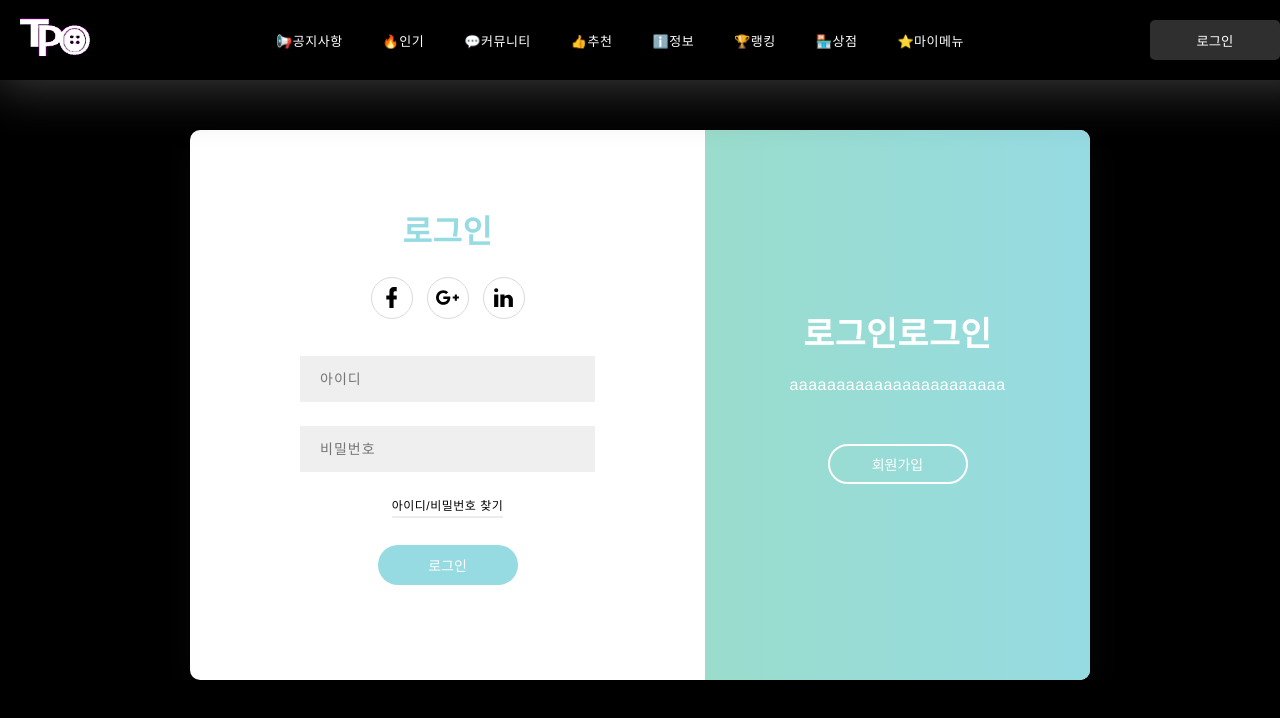
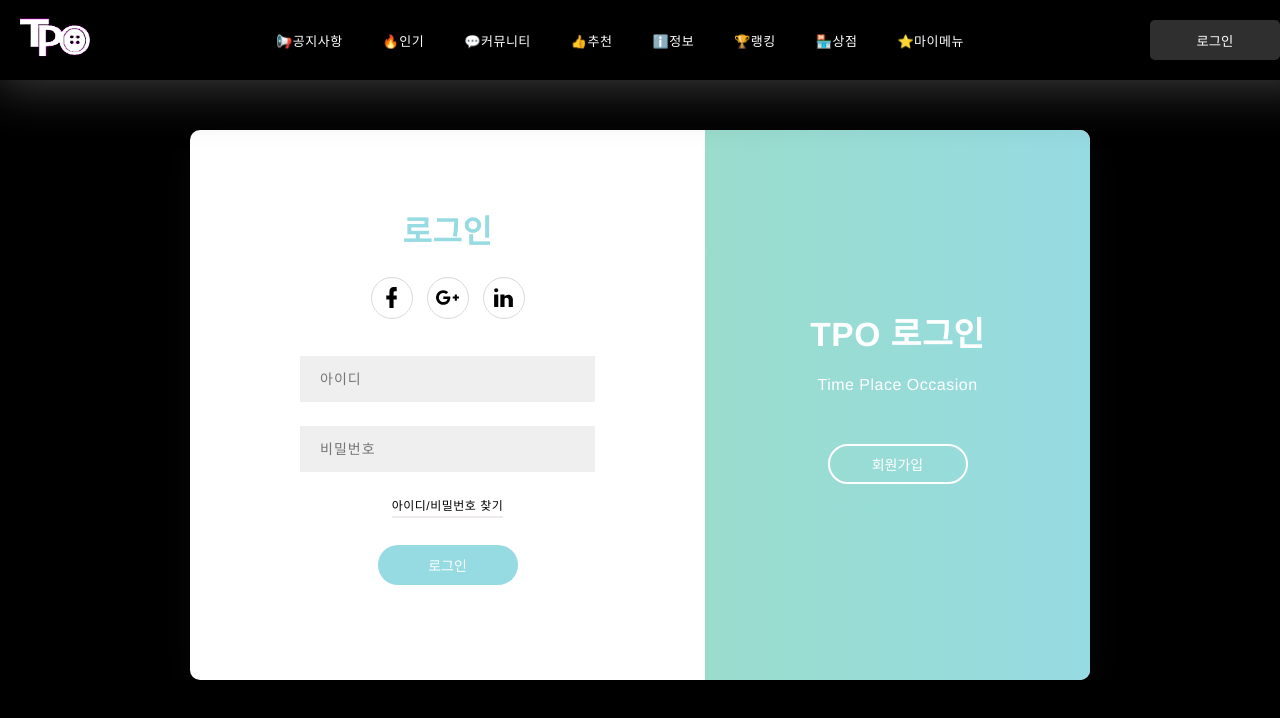
Before and after one commit to churuhunt/tpo-capstone, a React (Create React App) app in the folder Front/: page /login in a window 1280 px wide. Shown: the top 718 px of the page. Built offline with nearby package versions, Linux system fonts and the light colour scheme.

Commit message:
Update 10.08

```diff
--- a/Front/src/pages/Login.js
+++ b/Front/src/pages/Login.js
@@ -16,13 +16,13 @@ const Login = () => {
     <div className="login-container">
       <div className={`login-overlay ${isSignUp ? 'login-open-sign-up' : 'login-open-sign-in'}`}>
         <div className="login-sign-in">
-          <h1>회원가입회원가입</h1>
-          <p>bbbbbbbbbbbbbbbbbbbb</p>
+          <h1>TPO 회원가입</h1>
+          <p>Time Place Occasion</p>
           <button className="login-switch-button" onClick={openSignIn}>로그인</button>
         </div>
         <div className="login-sign-up">
-          <h1>로그인로그인</h1>
-          <p>aaaaaaaaaaaaaaaaaaaaaaa</p>
+          <h1>TPO 로그인</h1>
+          <p>Time Place Occasion</p>
           <button className="login-switch-button" onClick={openSignUp}>회원가입</button>
         </div>
       </div>
```
